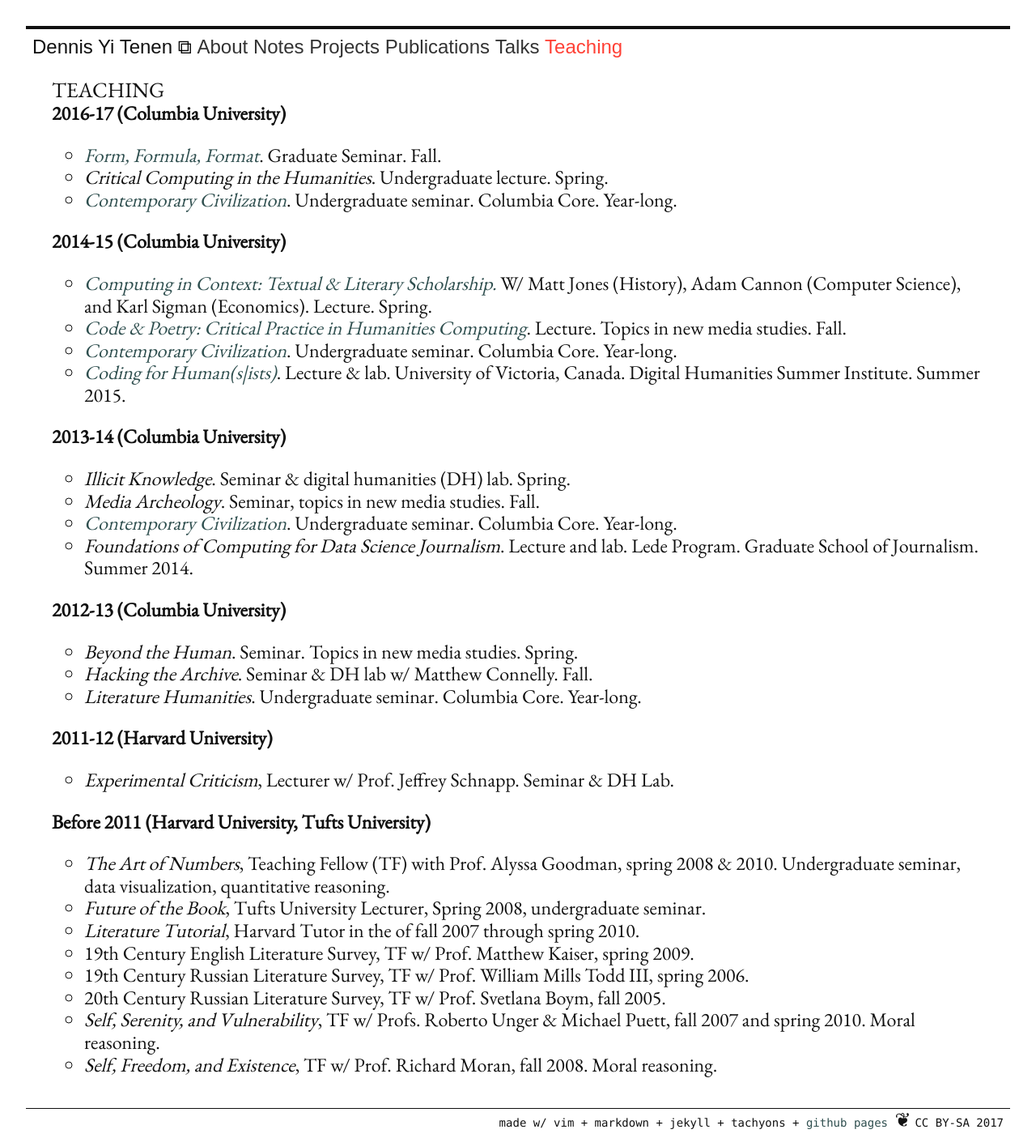
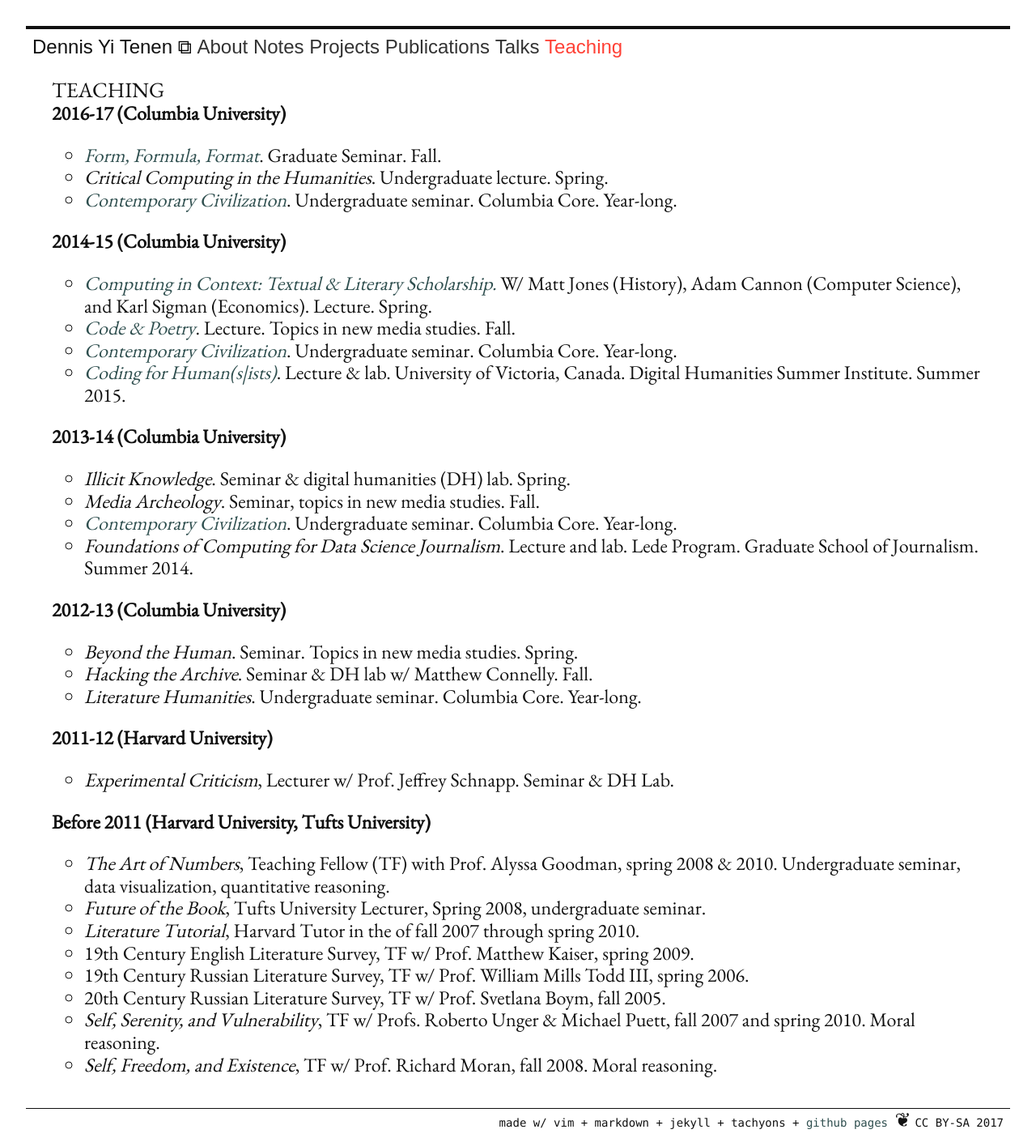
Before and after one commit to denten/denten.github.io, a Jekyll site: the page built from _pages/teaching.md, in a window 1280 px wide. Shown: the whole page at 81% size. Built offline with Jekyll 4.4.1, drawn with Linux system fonts in a browser that asks for light colours; nearby versions of some CDN libraries; library files that are not in the unit come from our copies.

Commit message:
update teaching

```diff
--- a/_includes/CV/07-teaching.md
+++ b/_includes/CV/07-teaching.md
@@ -15,8 +15,7 @@
   Scholarship.*](https://github.com/denten-courses/computing-context) W/ Matt
 Jones (History), Adam Cannon (Computer Science), and Karl Sigman (Economics).
 Lecture. Spring.
-- [*Code & Poetry: Critical Practice in Humanities
-  Computing*](https://github.com/denten-courses/code-poetry/blob/master/2014-fall/course-sched.md).
+- [*Code & Poetry*](https://github.com/denten-courses/code-poetry/blob/master/2014-fall/course-sched.md).
 Lecture. Topics in new media studies. Fall.
 - [*Contemporary
   Civilization*](https://github.com/denten-courses/con-civ/blob/master/2014-fall/2014-fall-sched.md).
```
